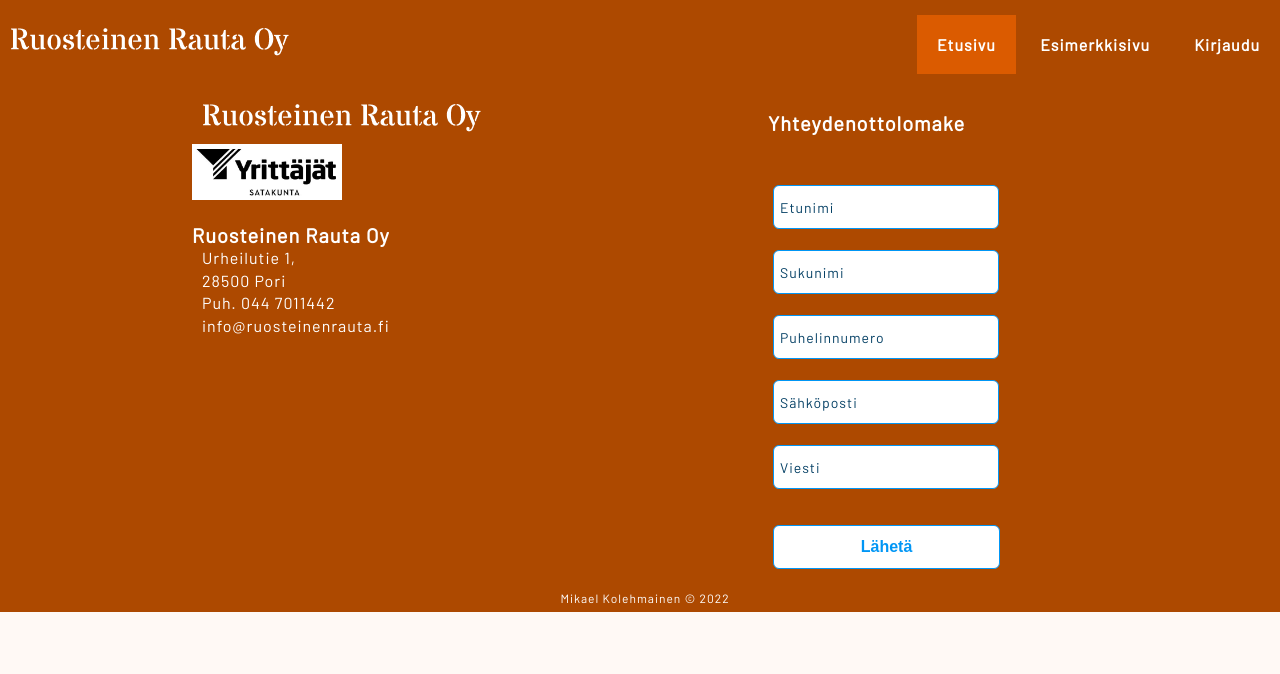
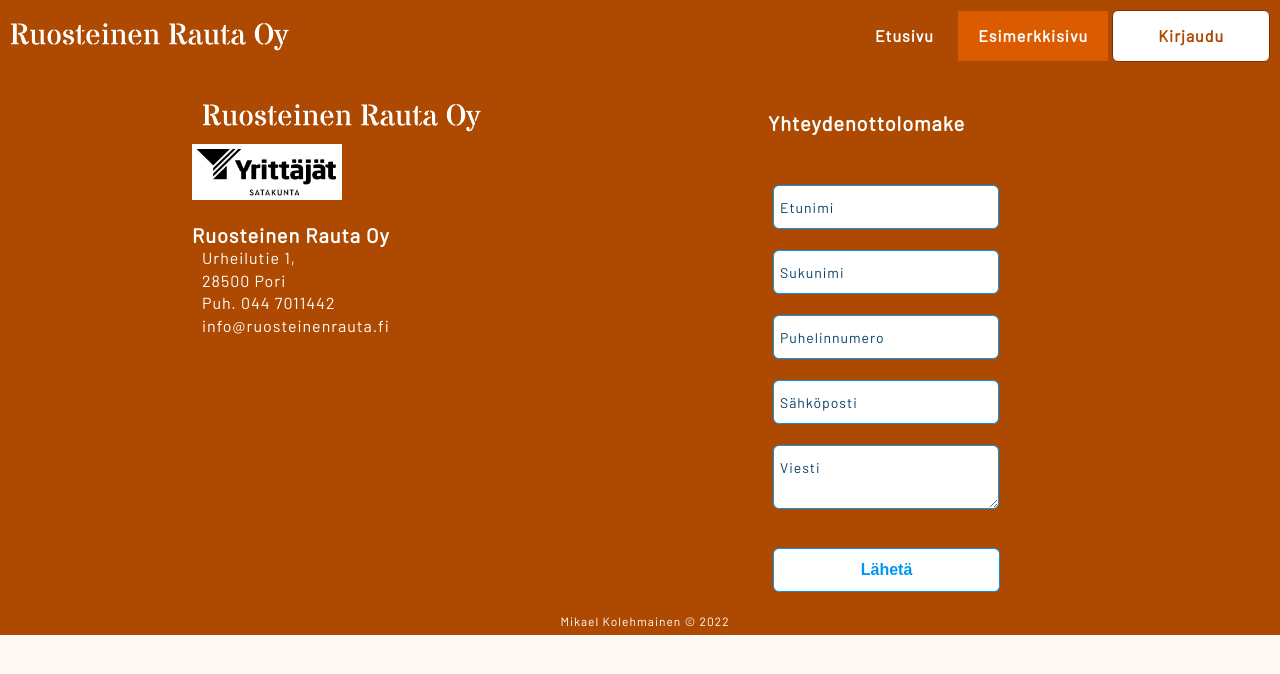
Before and after one commit to Mikael-Kolehmainen/Taitaja2022-semifinal-uppg, a PHP site: page /template.php in a window 1280 px wide. Shown: the top 674 px of the page. Run offline with PHP 8.4, Linux system fonts and the light colour scheme.

Commit message:
Update 17.12.2021 22:20

```diff
--- a/footer.php
+++ b/footer.php
@@ -34,7 +34,7 @@
                     </div>
                     <!-- Byt input type -->
                     <div class="floating-label-group">
-                        <input type="text" id="msg" name="msg" class="form-control" autocomplete="off" required />
+                        <textarea id="msg" name="msg" class="form-control" autocomplete="off" required></textarea>
                         <label class="floating-label">Viesti</label>
                     </div>
                     <input id="confirmation" type="submit" value="Lähetä" style="margin-top: 15px">
--- a/form.css
+++ b/form.css
@@ -1,7 +1,7 @@
 #contact-us {
     margin-top: 50px;
 }
-#contact-us input {
+#contact-us input, #contact-us #msg {
     margin-left: 5px;
     margin-bottom: 6px;
     padding: 12px;
@@ -10,7 +10,7 @@
     border-radius: 6px;
     width: 200px;
 }
-#contact-us input:focus {
+#contact-us input:focus, #contact-us #msg:focus {
     outline: none !important;
     border: 2px solid #0096F5;
 }
@@ -29,7 +29,9 @@
     transition: all 0.1s ease;
 }
 input:focus ~ .floating-label,
-input:not(:focus):valid ~ .floating-label {
+input:not(:focus):valid ~ .floating-label,
+#msg:focus ~ .floating-label,
+#msg:not(:focus):valid ~ .floating-label {
     top: -21px;
     bottom: 0px;
     left: 0px;
@@ -50,3 +52,8 @@ input:not(:focus):valid ~ .floating-label {
     color: white;
     cursor: pointer;
 }
+#contact-us #msg {
+    resize: vertical;
+    width: 200px;
+    margin-left: 5px;
+}
--- a/head.php
+++ b/head.php
@@ -12,5 +12,6 @@
         <!-- Scripts -->
         <script src="sticky.js" async></script>
         <script src="slideshow.js" async></script>
+        <script src="smooth-scrolling.js" async></script>
     ';
 ?>
--- a/header.php
+++ b/header.php
@@ -1,4 +1,18 @@
 <?php
+    $indexClass = "";
+    $tempClass = "";
+    $loginClass = "";
+    switch (basename($_SERVER['PHP_SELF'])) {
+        case 'index.php':
+            $indexClass = "active";
+            break;
+        case 'template.php':
+            $tempClass = "active";
+            break;
+        case "login.php":
+            $loginClass = "active";
+            break;
+    }
     echo '
         <div class="float-container" id="top">
             <header>
@@ -6,9 +20,9 @@
             </header>
             <nav>
                 <ul>
-                    <a href="index.php" class="active"><li class="active">Etusivu</li></a>
-                    <a href="template.php"><li>Esimerkkisivu</li></a>
-                    <a href="login.php"><li>Kirjaudu</li></a>
+                    <a href="index.php" class='.$indexClass.'><li class='.$indexClass.'>Etusivu</li></a>
+                    <a href="template.php" class='.$tempClass.'><li class='.$tempClass.'>Esimerkkisivu</li></a>
+                    <a href="login.php" id="loginBtn"><li>Kirjaudu</li></a>
                 </ul>
             </nav>
         </div>
--- a/hero.css
+++ b/hero.css
@@ -22,17 +22,21 @@
     font-weight: bold;
     background-color: rgba(0, 0, 0, .25);
 }
-.hero-text button {
-    border: none;
+.hero-text #read-more {
     outline: 0;
     display: inline-block;
-    padding: 10px 25px;
-    color: black;
-    background-color: #ddd;
+    padding: 10px 50px;
     text-align: center;
+    font-size: 16px;
+    font-weight: bold;
+    background-color: white;
+    color: #0096F5;
+    border: 1px solid #0096F5;
+    border-radius: 6px;
+}
+.hero-text #read-more:hover {
+    border: 2px solid #0096F5;
+    background-color: #0096F5;
+    color: white;
     cursor: pointer;
 }
-.hero-text button:hover {
-    background-color: #555;
-    color: white;
-}
--- a/index.php
+++ b/index.php
@@ -11,7 +11,7 @@
         </video>
             <div class="hero-text">
                 <h1>Oikein rakentaminen onnistuu hyvillä ratkaisuilla - Tervetuloa asioimaan Ruosteiseen Rautaan!</h1>
-                <button>Lue lisää</button>
+                <input type="button" value="Lue lisää" id="read-more" onclick="smoothScroll(document.getElementById('services'))"/>
             </div>
         <section>
             <!-- Yritysesittely - two-columns.css-->
@@ -54,7 +54,7 @@
                     <!-- Referenssi 2 -->
                     <div class="mySlides" id="reference2">
                         <div class="left">
-                            <img src="img/referenssi2.webp" alt="kuva kaivurista">
+                            <img src="img/referenssi2.jpg" alt="kuva kaivurista">
                         </div>
                         <div class="right">
                             <h1>Konepalvelut vuokraus / Koneline Oy</h1>
@@ -86,6 +86,7 @@
                 </div>
             </article>
             <!-- Palvelut -->
+            <div id="services"><br><br></div>
             <article class="services">
                 <h1 style="text-align: center">Palvelut</h1>
                 <!-- Palvelu 1 -->
--- a/main.css
+++ b/main.css
@@ -14,18 +14,17 @@ body {
 .float-container {
     background-color: #AD4900;
     color: white;
-    padding-top: 15px;
-    padding-bottom: 15px;
+    padding-top: 10px;
+    padding-bottom: 10px;
     height: 50px;
     z-index: 99999;
 }
 header, nav {
-    width: 50;
     margin: 0;
     padding: 0;
     float: left;
     background-color: #AD4900;
-    height: fit-content;
+    font-size: 16px;
 }
 header {
     text-align: left;
@@ -39,21 +38,43 @@ nav ul {
     list-style: none;
     padding: 0px;
     margin: 0px;
+    height: 100%;
 }
 nav li {
     display: inline-block;
-    padding: 20px;
-    height: 100%;
+    padding-left: 20px;
+    padding-right: 20px;
+    padding-top: 15px;
+    height: 35px;
 }
 nav a {
     text-decoration: none;
     color: white;
+    vertical-align: middle;
 }
-nav a:hover, nav li:hover {
+nav li:hover {
     background-color: #743000;
 }
-nav.active, li.active {
+nav li.active {
     background-color: #db5b00;
+}
+nav #loginBtn {
+    outline: 0;
+    display: inline-block;
+    padding: 0px 25px;
+    text-align: center;
+    font-weight: bold;
+    background-color: white;
+    color: #AD4900;
+    border: 1px solid #743000;
+    border-radius: 6px;
+    margin-right: 10px;
+}
+nav #loginBtn:hover {
+    border: 2px solid #743000;
+    background-color: #743000;
+    color: white;
+    cursor: pointer;
 }
 .sticky {
     position: fixed;
--- /dev/null
+++ b/smooth-scrolling.js
@@ -0,0 +1,26 @@
+window.smoothScroll = function(target) {
+    var scrollContainer = target;
+    do {
+        scrollContainer = scrollContainer.parentNode;
+        if (!scrollContainer) return;
+        scrollContainer.scrollTop += 1;
+    } while (scrollContainer.scrollTop == 0);
+
+    var targetY = 0;
+    do {
+        if (target == scrollContainer) break;
+        targetY += target.offsetTop;
+    } while (target = target.offsetParent);
+
+    scroll = function(c, a, b, i) {
+        i++; if (i > 30) return;
+        c.scrollTop = a + (b - a) / 30 * i;
+        setTimeout(function(){ scroll(c, a, b, i); }, 20);
+    }
+    window.location.replace("#");
+
+    if (typeof window.history.replaceState == 'function') {
+    history.replaceState({}, '', window.location.href.slice(0, -1));
+    }
+    scroll(scrollContainer, scrollContainer.scrollTop, targetY, 0);
+}
--- a/sticky.js
+++ b/sticky.js
@@ -5,16 +5,18 @@ if (document.readyState == 'loading') {
 }
 
 function ready() {
-    window.onscroll = function() {myFunction()}
+    // window.onscroll = function() {myFunction()}
 
     var top = document.getElementById("top")
-    var sticky = top.offsetTop;
+    // var sticky = top.offsetTop;
 
-    function myFunction() {
+    top.classList.add("sticky")
+
+    /*function myFunction() {
         if (window.pageYOffset >= sticky) {
             top.classList.add("sticky")
         } else {
             top.classList.remove("sticky")
         }
-    }
+    } */
 }
```
Also changed, not shown: img/referenssi1.jpg, img/referenssi2.jpg (added), img/referenssi2.webp (deleted), img/referenssi3.jpg, img/unsplash images/george-pastushok-d0yNnTEjEWY-unsplash.jpg.
